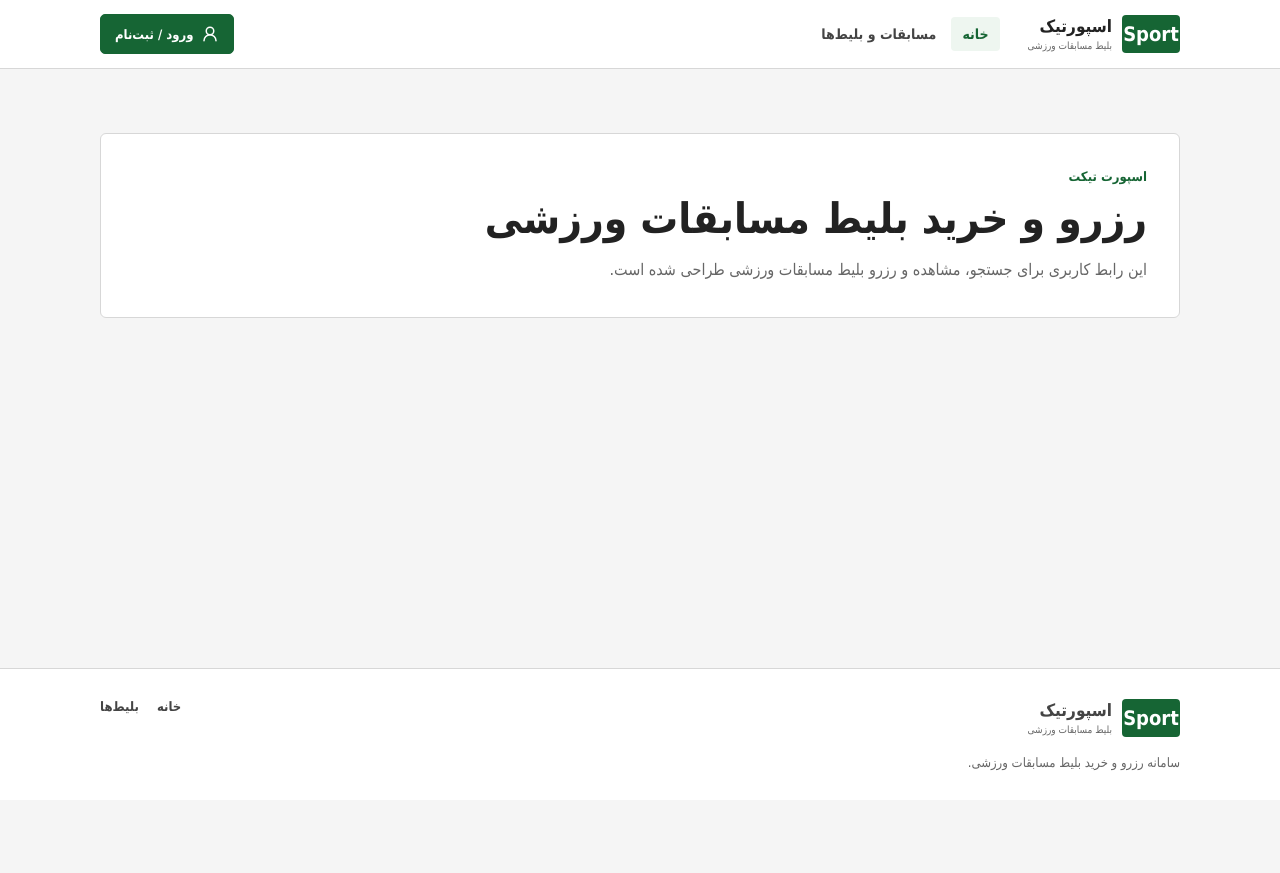
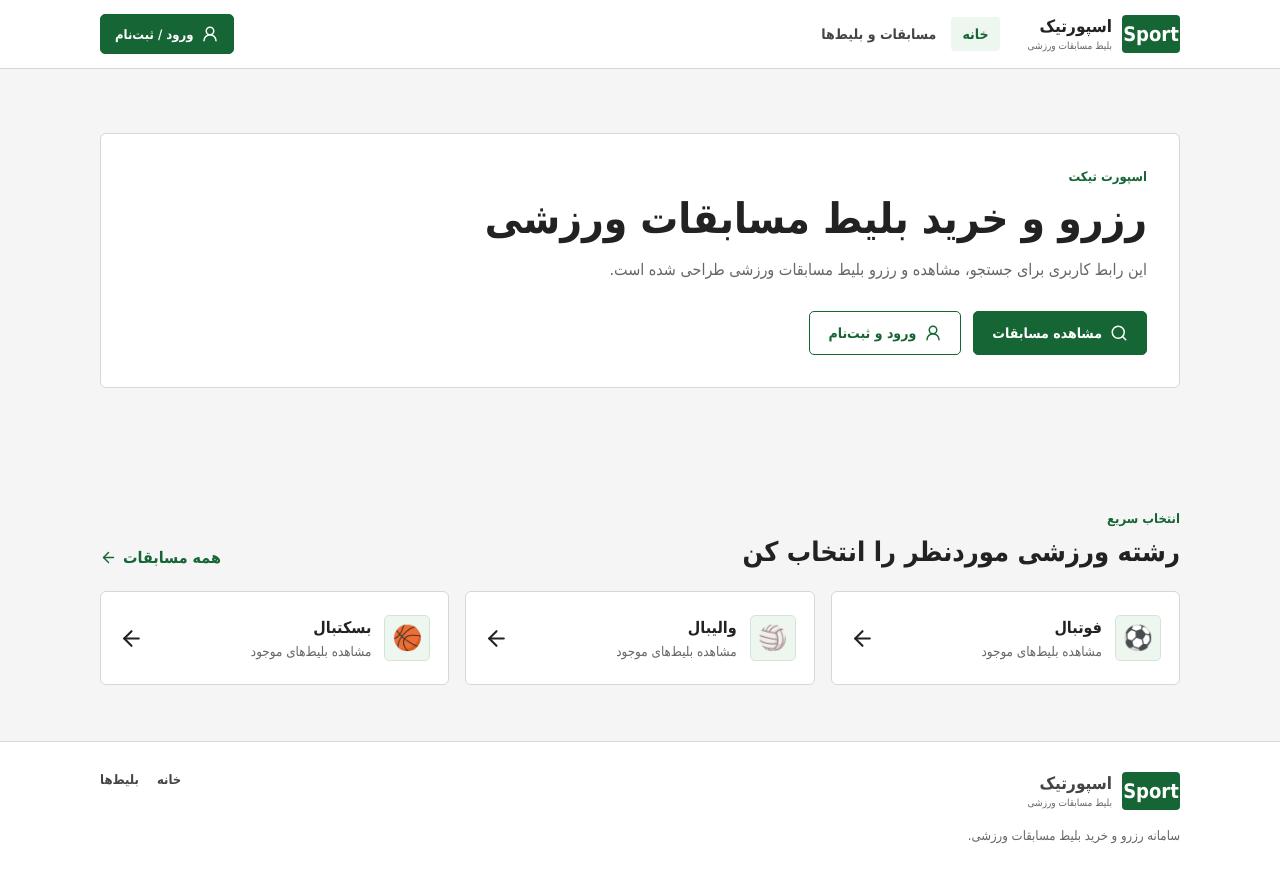
Before and after one commit to sport-ticket-platform/frontend, a React (Vite) app: page / in a window 1280 px wide. Before the commit the page ends 800 px from the top, so only its background shows below. Built offline with nearby package versions, Linux system fonts and the light colour scheme.

Commit message:
add home page

```diff
--- a/src/pages/HomePage.jsx
+++ b/src/pages/HomePage.jsx
@@ -1,5 +1,42 @@
+import {
+  ArrowLeft,
+  CalendarSearch,
+  Clock3,
+  CreditCard,
+  Search,
+  ShieldCheck,
+  TicketCheck,
+  UserRound,
+} from 'lucide-react';
+import { Link } from 'react-router-dom';
+
+const sports = [
+  { value: 'football', label: 'فوتبال', symbol: '⚽'},
+  { value: 'volleyball', label: 'والیبال', symbol: '🏐' },
+  { value: 'basketball', label: 'بسکتبال', symbol: '🏀' },
+];
+
+const features = [
+  {
+    icon: CalendarSearch,
+    title: 'جستجوی ساده مسابقات',
+    description: 'مسابقات را بر اساس نوع ورزش، تیم، تاریخ و شهر پیدا کن.',
+  },
+  {
+    icon: Clock3,
+    title: 'رزرو موقت بلیط',
+    description: 'بلیط انتخاب‌شده برای مدت محدود در اختیار کاربر قرار می‌گیرد.',
+  },
+  {
+    icon: ShieldCheck,
+    title: 'مدیریت امن خریدها',
+    description: 'وضعیت رزرو، پرداخت، کنسلی و استرداد از حساب کاربری قابل پیگیری است.',
+  },
+];
+
 export default function HomePage() {
   return (
+  <>
     <section className="page-section">
       <div className="container intro-panel">
         <span className="page-label"> اسپورت تیکت </span>
@@ -8,7 +45,51 @@ export default function HomePage() {
           این رابط کاربری برای جستجو، مشاهده و رزرو بلیط مسابقات ورزشی
           طراحی شده است.
         </p>
+        <div className="home-actions">
+            <Link className="primary-button" to="/tickets">
+              <Search size={18} />
+              مشاهده مسابقات
+            </Link>
+            <Link className="secondary-button" to="/auth">
+              <UserRound size={18} />
+              ورود و ثبت‌نام
+            </Link>
+        </div>
       </div>
     </section>
+    <section className="home-section">
+      <div className="container">
+          <div className="section-title">
+            <div>
+              <span className="page-label">انتخاب سریع</span>
+              <h2>رشته ورزشی موردنظر را انتخاب کن</h2>
+            </div>
+            <Link className="text-link inline-link" to="/tickets">
+              همه مسابقات
+              <ArrowLeft size={17} />
+            </Link>
+          </div>
+
+          <div className="sport-list">
+            {sports.map((sport) => (
+              <Link
+                className="sport-item"
+                key={sport.value}
+                to={`/tickets?sport=${sport.value}`}
+              >
+                <span className="sport-symbol" aria-hidden="true">
+                  {sport.symbol}
+                </span>
+                <div>
+                  <strong>{sport.label}</strong>
+                  <small>مشاهده بلیط‌های موجود</small>
+                </div>
+                <ArrowLeft size={25} />
+              </Link>
+            ))}
+          </div>
+      </div>
+    </section>
+  </>
   );
 }
--- a/src/styles/global.css
+++ b/src/styles/global.css
@@ -197,6 +197,194 @@ p {
 .login-link:hover {
   background: var(--primary-dark);
 }
+.home-hero {
+  padding: 72px 0;
+  background: #fff;
+  border-bottom: 1px solid var(--border);
+}
+.home-hero-content {
+  max-width: 820px;
+}
+.home-hero h1 {
+  max-width: 760px;
+  margin-bottom: 16px;
+  font-size: clamp(32px, 5vw, 48px);
+  line-height: 1.45;
+}
+.home-hero p {
+  max-width: 720px;
+  margin-bottom: 0;
+  color: var(--muted);
+  font-size: 16px;
+}
+.home-actions {
+  display: flex;
+  margin-top: 26px;
+  flex-wrap: wrap;
+  gap: 12px;
+}
+.primary-button,
+.secondary-button {
+  display: inline-flex;
+  min-height: 44px;
+  padding: 0 18px;
+  align-items: center;
+  justify-content: center;
+  gap: 8px;
+  border: 1px solid var(--primary);
+  border-radius: 5px;
+  font-size: 14px;
+  font-weight: 700;
+}
+.primary-button {
+  color: #fff;
+  background: var(--primary);
+}
+.primary-button:hover {
+  background: var(--primary-dark);
+}
+.secondary-button {
+  color: var(--primary);
+  background: #fff;
+}
+.secondary-button:hover {
+  background: #f1f7f2;
+}
+.home-section {
+  padding: 56px 0;
+}
+.light-section {
+  background: #fff;
+  border-top: 1px solid var(--border);
+  border-bottom: 1px solid var(--border);
+}
+.section-title {
+  display: flex;
+  margin-bottom: 24px;
+  align-items: flex-end;
+  justify-content: space-between;
+  gap: 20px;
+}
+.section-title h2 {
+  margin-bottom: 0;
+  font-size: 27px;
+}
+.simple-title {
+  align-items: flex-start;
+}
+.inline-link {
+  display: inline-flex;
+  flex-shrink: 0;
+  align-items: center;
+  gap: 6px;
+}
+.sport-list,
+.feature-list {
+  display: grid;
+  grid-template-columns: repeat(3, 1fr);
+  gap: 16px;
+}
+.sport-item {
+  display: grid;
+  min-height: 94px;
+  padding: 18px;
+  grid-template-columns: auto 1fr auto;
+  align-items: center;
+  gap: 13px;
+  background: #fff;
+  border: 1px solid var(--border);
+  border-radius: 6px;
+}
+.sport-item:hover {
+  border-color: #a8c7b0;
+}
+.sport-symbol,
+.feature-icon {
+  display: grid;
+  width: 46px;
+  height: 46px;
+  place-items: center;
+  color: var(--primary);
+  background: #eef6f0;
+  border: 1px solid #d4e5d8;
+  border-radius: 5px;
+  font-size: 24px;
+}
+.sport-item div {
+  display: grid;
+  gap: 7px;
+}
+.sport-item small {
+  color: var(--muted);
+}
+.feature-item {
+  padding: 22px;
+  background: var(--background);
+  border: 1px solid var(--border);
+  border-radius: 6px;
+}
+.feature-item h3 {
+  margin: 16px 0 8px;
+  font-size: 17px;
+}
+.feature-item p {
+  margin-bottom: 0;
+  color: var(--muted);
+  font-size: 14px;
+}
+.steps-panel {
+  display: grid;
+  padding: 30px;
+  grid-template-columns: 0.8fr 1.2fr;
+  gap: 40px;
+  background: #fff;
+  border: 1px solid var(--border);
+  border-radius: 6px;
+}
+.steps-intro h2 {
+  margin-bottom: 12px;
+  font-size: 27px;
+}
+.steps-intro p {
+  margin-bottom: 0;
+  color: var(--muted);
+}
+.home-steps {
+  display: grid;
+  gap: 12px;
+}
+.home-steps article {
+  display: grid;
+  padding: 15px;
+  grid-template-columns: auto auto 1fr;
+  align-items: center;
+  gap: 12px;
+  background: var(--background);
+  border: 1px solid var(--border);
+  border-radius: 5px;
+}
+.step-number {
+  display: grid;
+  width: 30px;
+  height: 30px;
+  place-items: center;
+  color: #fff;
+  background: var(--primary);
+  border-radius: 4px;
+  font-weight: 700;
+}
+.home-steps article > svg {
+  color: var(--primary);
+}
+.home-steps h3 {
+  margin-bottom: 3px;
+  font-size: 15px;
+}
+.home-steps p {
+  margin-bottom: 0;
+  color: var(--muted);
+  font-size: 13px;
+}
 .menu-button {
   display: none;
   width: 40px;
@@ -209,19 +397,37 @@ p {
   border: 1px solid var(--border);
   border-radius: 5px;
 }
-@media (max-width: 600px) {
-  .page-section {
-    padding: 32px 0;
+@media (max-width: 820px) {
+  .sport-list,
+  .feature-list {
+    grid-template-columns: 1fr;
   }
-  .intro-panel,
-  .simple-message {
-    padding: 22px;
-  }
-  .login-link {
-    font-size: 0;
-  }
-  .login-link svg {
-    width: 20px;
-    height: 20px;
+  .steps-panel {
+    grid-template-columns: 1fr;
+    gap: 24px;
   }
 }
+@media (max-width: 600px) {
+  .home-hero {
+    padding: 44px 0;
+  }
+  .home-section {
+    padding: 38px 0;
+  }
+  .home-actions,
+  .section-title {
+    align-items: stretch;
+    flex-direction: column;
+  }
+  .primary-button,
+  .secondary-button {
+    width: 100%;
+  }
+  .section-title h2,
+  .steps-intro h2 {
+    font-size: 23px;
+  }
+  .steps-panel {
+    padding: 20px;
+  }
+}
```
